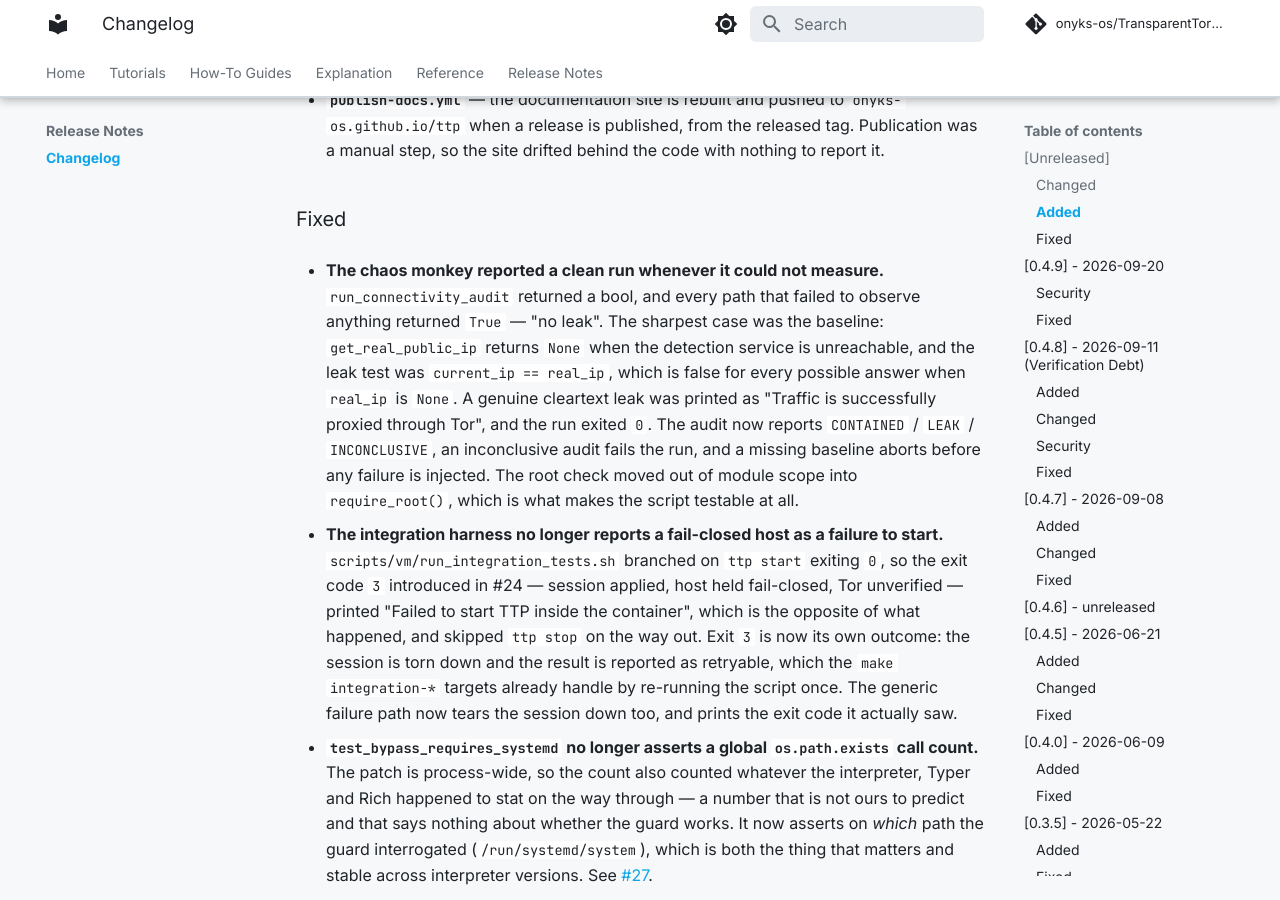
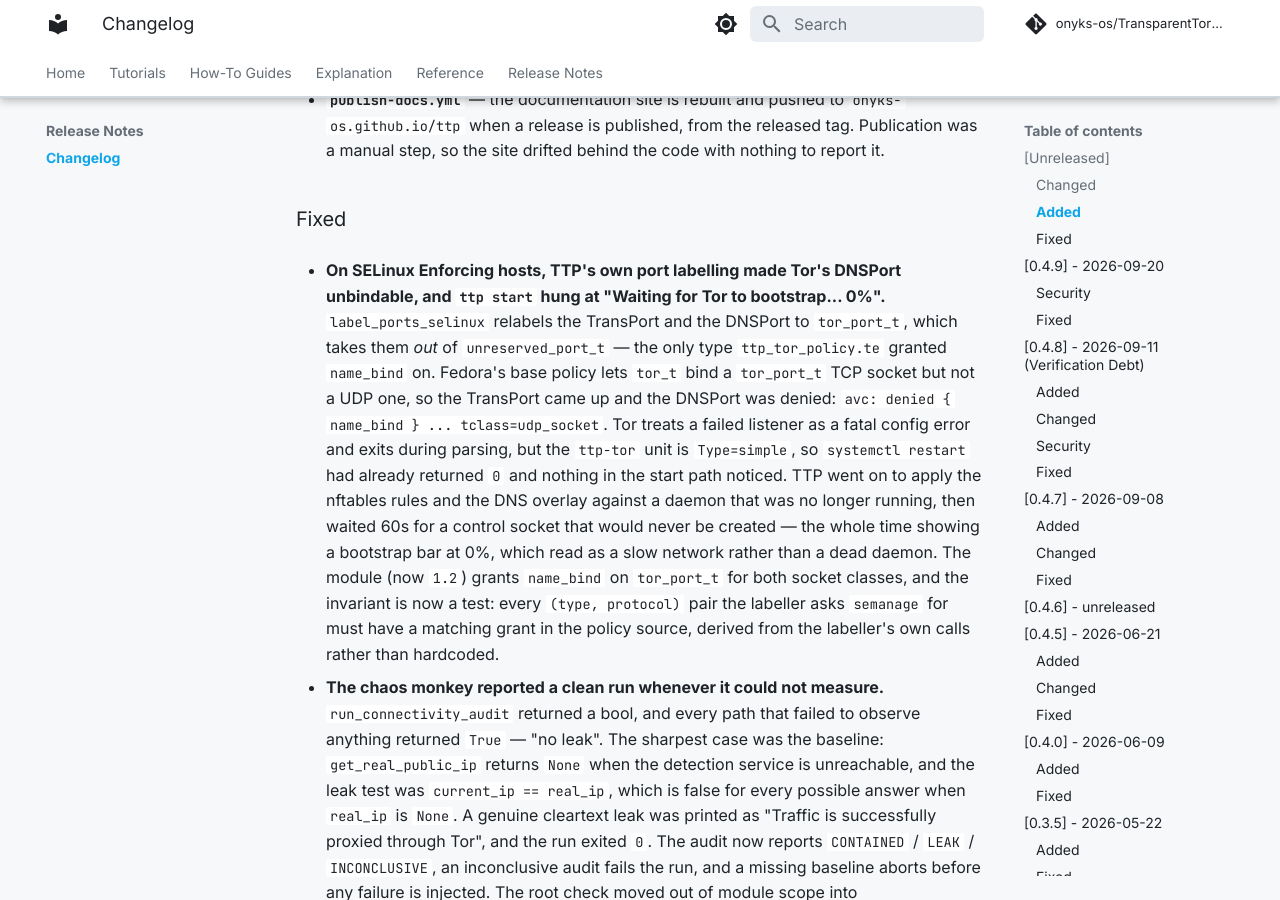
Before and after one commit to onyks-os/TransparentTorProxy, an MkDocs documentation site: the page built from docs/web/release-notes/changelog.md, in a window 1280 px wide and 900 px high, scrolled down 2912 px. Built offline with MkDocs 1.6.1 and Material for MkDocs 9.7.7, drawn with Linux system fonts in a browser that asks for light colours; comment, search, counter and statistics services are not loaded.

Commit message:
docs: mirror the SELinux fix into the changelog page
`make docs-sync` copies CHANGELOG.md verbatim into
docs/web/release-notes/changelog.md, and mkdocs --strict fails the build
when the two drift. The SELinux entry was written only in the source
file.

Co-Authored-By: Claude Opus 5 <noreply@anthropic.com>
Signed-off-by: onyks-os <129986281+onyks-os@users.noreply.github.com>

```diff
--- a/docs/web/release-notes/changelog.md
+++ b/docs/web/release-notes/changelog.md
@@ -133,6 +133,25 @@ and this project adheres to [Semantic Versioning](https://semver.org/spec/v2.0.0
   nothing to report it.
 
 ### Fixed
+
+- **On SELinux Enforcing hosts, TTP's own port labelling made Tor's DNSPort
+  unbindable, and `ttp start` hung at "Waiting for Tor to bootstrap... 0%".**
+  `label_ports_selinux` relabels the TransPort and the DNSPort to `tor_port_t`,
+  which takes them *out* of `unreserved_port_t` — the only type
+  `ttp_tor_policy.te` granted `name_bind` on. Fedora's base policy lets `tor_t`
+  bind a `tor_port_t` TCP socket but not a UDP one, so the TransPort came up and
+  the DNSPort was denied: `avc: denied { name_bind } ... tclass=udp_socket`.
+  Tor treats a failed listener as a fatal config error and exits during parsing,
+  but the `ttp-tor` unit is `Type=simple`, so `systemctl restart` had already
+  returned `0` and nothing in the start path noticed. TTP went on to apply the
+  nftables rules and the DNS overlay against a daemon that was no longer
+  running, then waited 60s for a control socket that would never be created —
+  the whole time showing a bootstrap bar at 0%, which read as a slow network
+  rather than a dead daemon. The module (now `1.2`) grants `name_bind` on
+  `tor_port_t` for both socket classes, and the invariant is now a test: every
+  `(type, protocol)` pair the labeller asks `semanage` for must have a matching
+  grant in the policy source, derived from the labeller's own calls rather than
+  hardcoded.
 
 - **The chaos monkey reported a clean run whenever it could not measure.**
   `run_connectivity_audit` returned a bool, and every path that failed to
```
